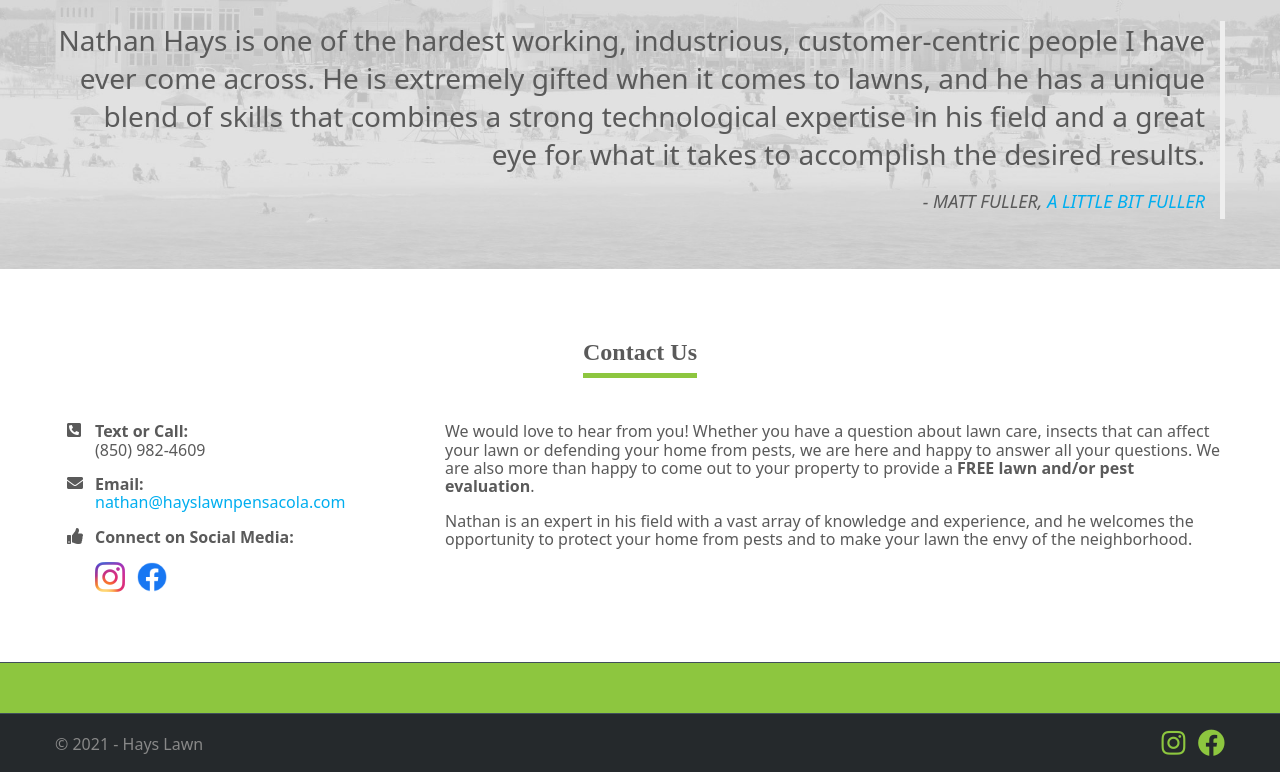
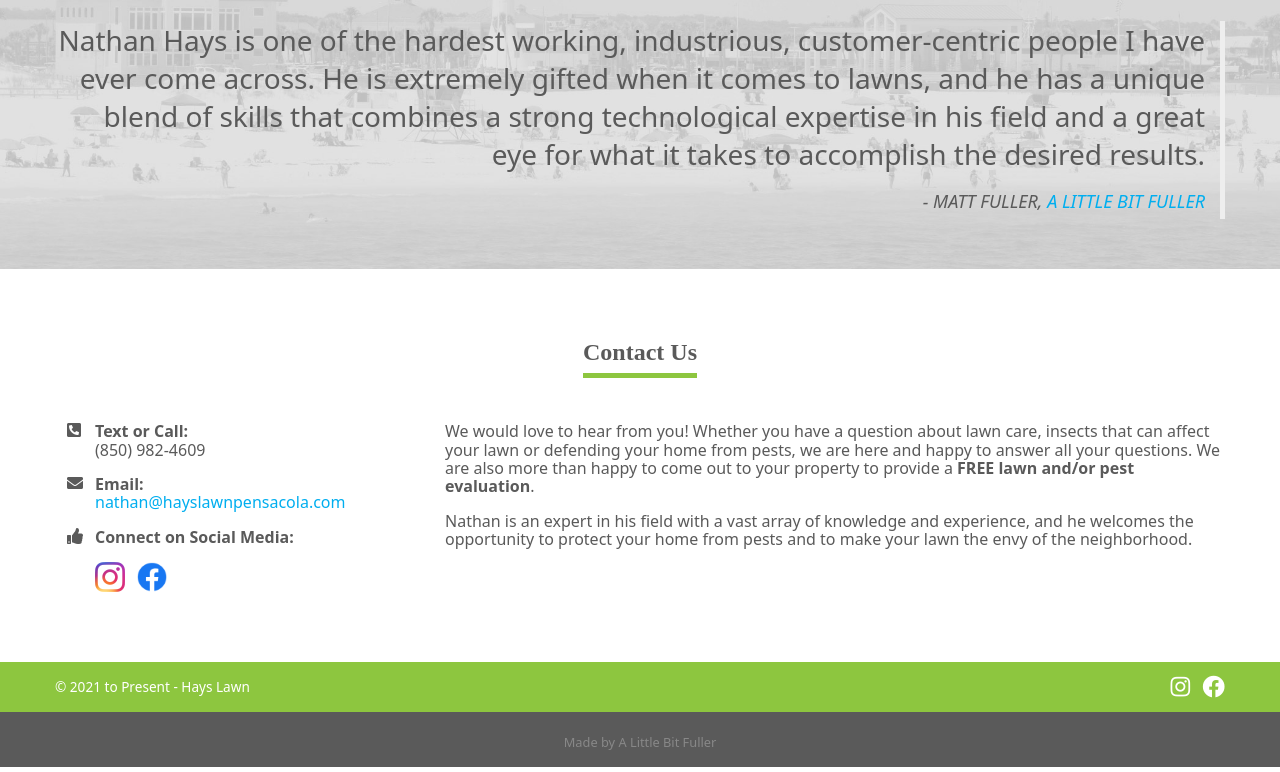
Before and after one commit to ALittleBitFuller/HaysLawn, a website built with webpack: page src/index.html in a window 1280 px wide. Shown: the part 2035-2807 px from the top of the page. Built offline with nearby package versions, Linux system fonts and the light colour scheme.

Commit message:
adding maker link

```diff
--- a/src/assets/css/style.css
+++ b/src/assets/css/style.css
@@ -466,7 +466,6 @@ header .contact .social-media a i {
 ------------------------- */
 
 .contact-us {
-  border-bottom: 1px solid #414f5a;
   padding: 50px 0;
   background-size: cover;
   background-position: center;
@@ -500,13 +499,27 @@ i.contact-us-icon {
 ------------------------- */
 .footer-top {
   background: #8dc63f;
-  border-bottom: 1px solid #414f5a;
+  padding: 14px 0;
   color: #fff;
-  padding: 25px 0;
+}
+
+.footer-top i.fab {
+  font-size: 1.4em;
+  color: #fff;
 }
 
 .footer-top .grid {
-  grid-template-columns: 1fr;
+  grid-template-columns: 2fr 1fr;
+  align-items: center;
+  column-gap: 0em;
+}
+
+.footer-top .grid .copywrite {
+  font-size: .85em;
+}
+
+.footer-top .grid .social-media {
+  text-align: right;
 }
 
 @media (min-width: 1200px) {
@@ -516,30 +529,23 @@ i.contact-us-icon {
   }
 }
 
+
 .footer-bottom {
-  background: #25292c;
+  background: #5a5a5a;
   color: #888;
   line-height: 30px;
   padding: 15px 0 10px;
 }
 
-.footer-bottom i.fab {
-  font-size: 1.7em;
-  color: #8dc63f;
+.footer-bottom a {
+  color: #888;
 }
 
 .footer-bottom .grid {
-  grid-template-columns: 2fr 1fr;
-  column-gap: 0em;
+  grid-template-columns: 1fr;
 }
 
-@media (min-width: 1200px) {
-  .footer-bottom .grid {
-    grid-template-columns: 1fr 1fr;
-    column-gap: 3em;
-  }
+.footer-bottom .grid .maker {
+  text-align: center;
+  font-size: .8em;
 }
-
-.footer-bottom .grid .social-media {
-  text-align: right;
-}
--- a/src/index.html
+++ b/src/index.html
@@ -10,7 +10,7 @@
     <title>Hays Lawn | Pensacola</title>
     <meta name="title" content="Hays Lawn">
     <meta name="description"
-        content="The Web Home of Hays Lawn - Fertilizer | Weed Control | Chinch Bugs | Mole Crickets | Soil Test | Disease Control | Aerations | Mosquitos | Fleas | Ticks | Fire Ants | Roaches | And much more!">
+        content="Hays Lawn - Pest Control | Weed Control | Fertilizer | Chinch Bugs | Mole Crickets | Soil Test | Disease Control | Aerations | Mosquitos | Fleas | Ticks | Fire Ants | Roaches | And much more!">
     <meta name="author" content="Hays Lawn">
 
     <meta name="p:domain_verify" content="81689a4b6380df0fb0b6983a8bee04b4" />
@@ -20,7 +20,7 @@
     <meta property="og:url" content="https://hayslawnpensacola.com/">
     <meta property="og:title" content="Hays Lawn">
     <meta property="og:description"
-        content="The Web Home of Hays Lawn - Fertilizer | Weed Control | Chinch Bugs | Mole Crickets | Soil Test | Disease Control | Aerations | Mosquitos | Fleas | Ticks | Fire Ants | Roaches | And much more!">
+        content="Hays Lawn - Pest Control | Weed Control | Fertilizer | Chinch Bugs | Mole Crickets | Soil Test | Disease Control | Aerations | Mosquitos | Fleas | Ticks | Fire Ants | Roaches | And much more!">
     <meta property="og:image" content="https://hayslawnpensacola.com/assets/img/socialmedia/socialMediaImage-OG.png">
 
     <!-- Twitter -->
@@ -28,7 +28,7 @@
     <meta property="twitter:url" content="https://hayslawnpensacola.com/">
     <meta property="twitter:title" content="Hays Lawn">
     <meta property="twitter:description"
-        content="The Web Home of Hays Lawn - Fertilizer | Weed Control | Chinch Bugs | Mole Crickets | Soil Test | Disease Control | Aerations | Mosquitos | Fleas | Ticks | Fire Ants | Roaches | And much more!">
+        content="Hays Lawn - Pest Control | Weed Control | Fertilizer | Chinch Bugs | Mole Crickets | Soil Test | Disease Control | Aerations | Mosquitos | Fleas | Ticks | Fire Ants | Roaches | And much more!">
     <meta property="twitter:image:alt" content="The web site of Hays Lawn Pensacola">
     <meta property="twitter:image" content="https://hayslawnpensacola.com/assets/img/socialmedia/socialMediaImage-OG.png">
 
@@ -329,6 +329,19 @@
         <!-- Footer Top Start -->
         <div class="footer-top">
 
+            <div class="container">
+                <div class="grid">
+                    <div class="copywrite"> &copy; 2021 to Present - Hays Lawn</div>
+                    <div class="social-media">
+                        <a href="https://www.instagram.com/hayslawncare" title="Follow us on Instagram" target="_blank"
+                            rel="noopener"><i class="fab fa-instagram"></i></a>
+                        &nbsp;
+                        <a href="https://www.facebook.com/Hays-Lawn-107265721638658" title="Follow us on Facebook" target="_blank"
+                            rel="noopener"><i class="fab fa-facebook"></i></a>
+                    </div>
+                </div>
+            </div>
+
         </div>
         <!-- Footer Top End -->
 
@@ -337,14 +350,7 @@
 
             <div class="container">
                 <div class="grid">
-                    <div> &copy; 2021 - Hays Lawn</div>
-                    <div class="social-media">
-                        <a href="https://www.instagram.com/hayslawncare" title="Follow us on Instagram" target="_blank"
-                            rel="noopener"><i class="fab fa-instagram"></i></a>
-                        &nbsp;
-                        <a href="https://www.facebook.com/Hays-Lawn-107265721638658" title="Follow us on Facebook"
-                            target="_blank" rel="noopener"><i class="fab fa-facebook"></i></a>
-                    </div>
+                    <div class="maker"><a href="https://alittlebitfuller.com/" target="_blank" rel="noopener">Made by A Little Bit Fuller</a></div>
                 </div>
             </div>
 
```
